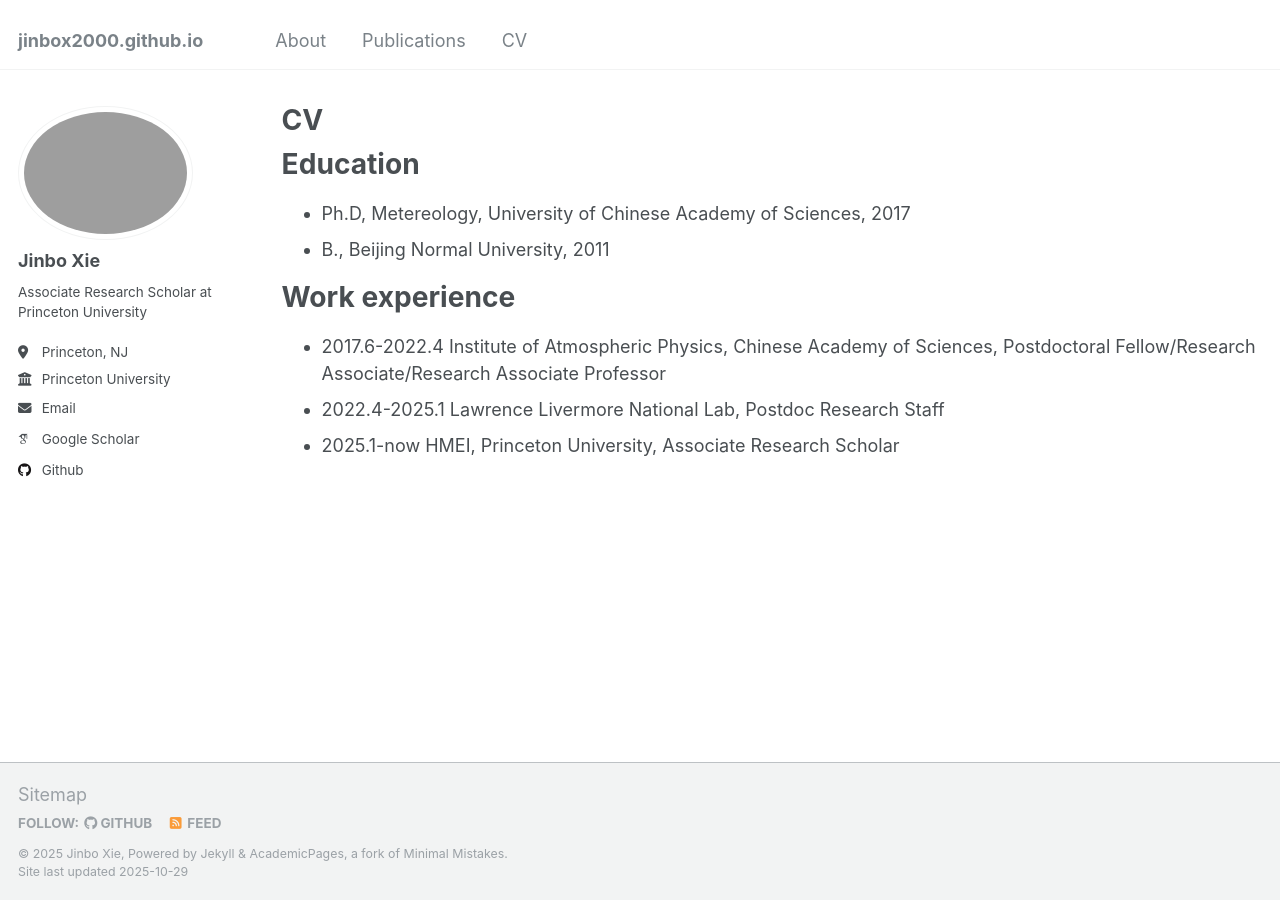
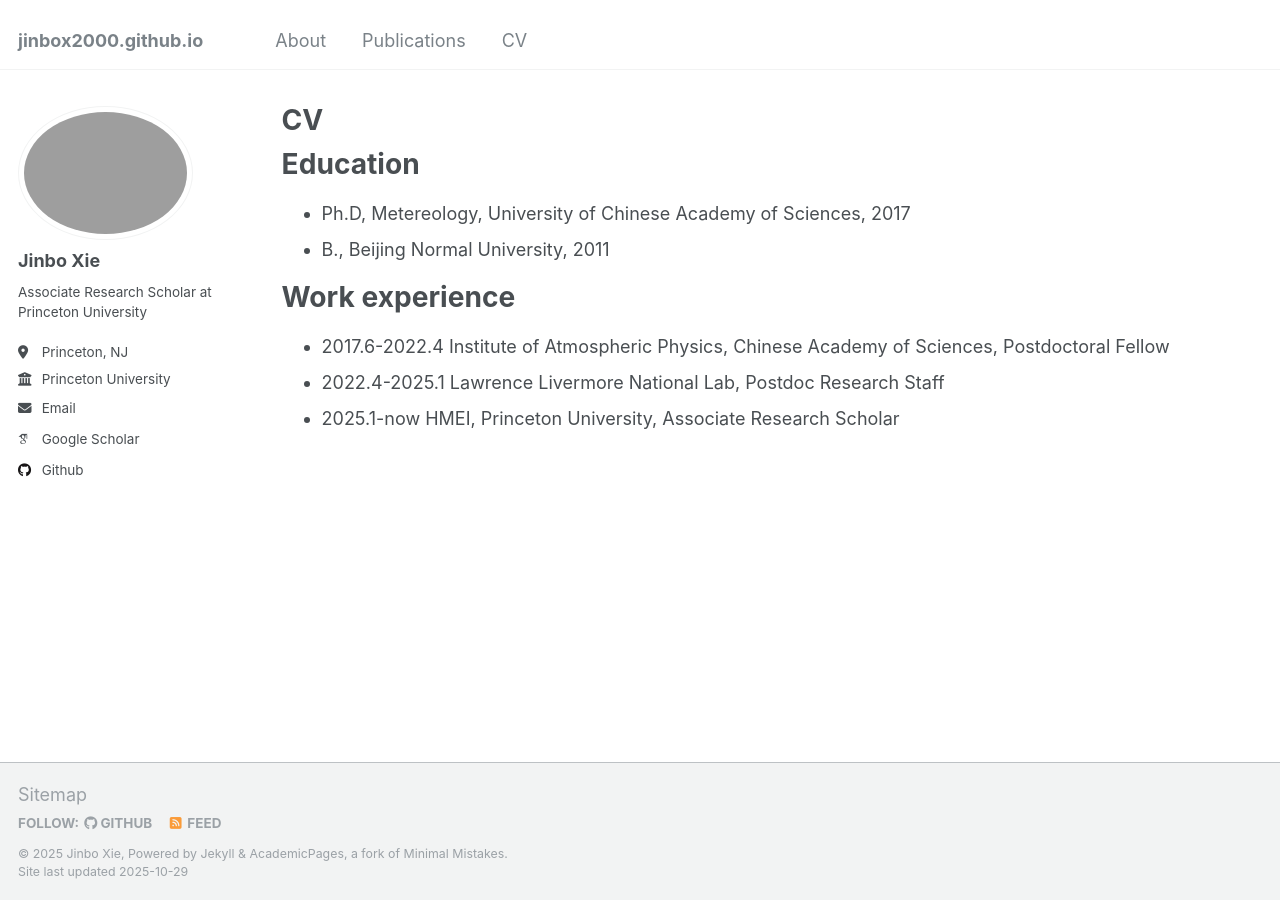
Before and after one commit to jinbox2000/jinbox2000.github.io, a Jekyll site: the page built from _pages/cv.md, in a window 1280 px wide. Built offline with Jekyll 4.4.1, drawn with Linux system fonts in a browser that asks for light colours; some web fonts are replaced.

Commit message:
Update cv.md

```diff
--- a/_pages/cv.md
+++ b/_pages/cv.md
@@ -16,6 +16,6 @@ Education
 
 Work experience
 ======
-* 2017.6-2022.4 Institute of Atmospheric Physics, Chinese Academy of Sciences, Postdoctoral Fellow/Research Associate/Research Associate Professor
+* 2017.6-2022.4 Institute of Atmospheric Physics, Chinese Academy of Sciences, Postdoctoral Fellow
 * 2022.4-2025.1 Lawrence Livermore National Lab, Postdoc Research Staff
 * 2025.1-now        HMEI, Princeton University, Associate Research Scholar
```
